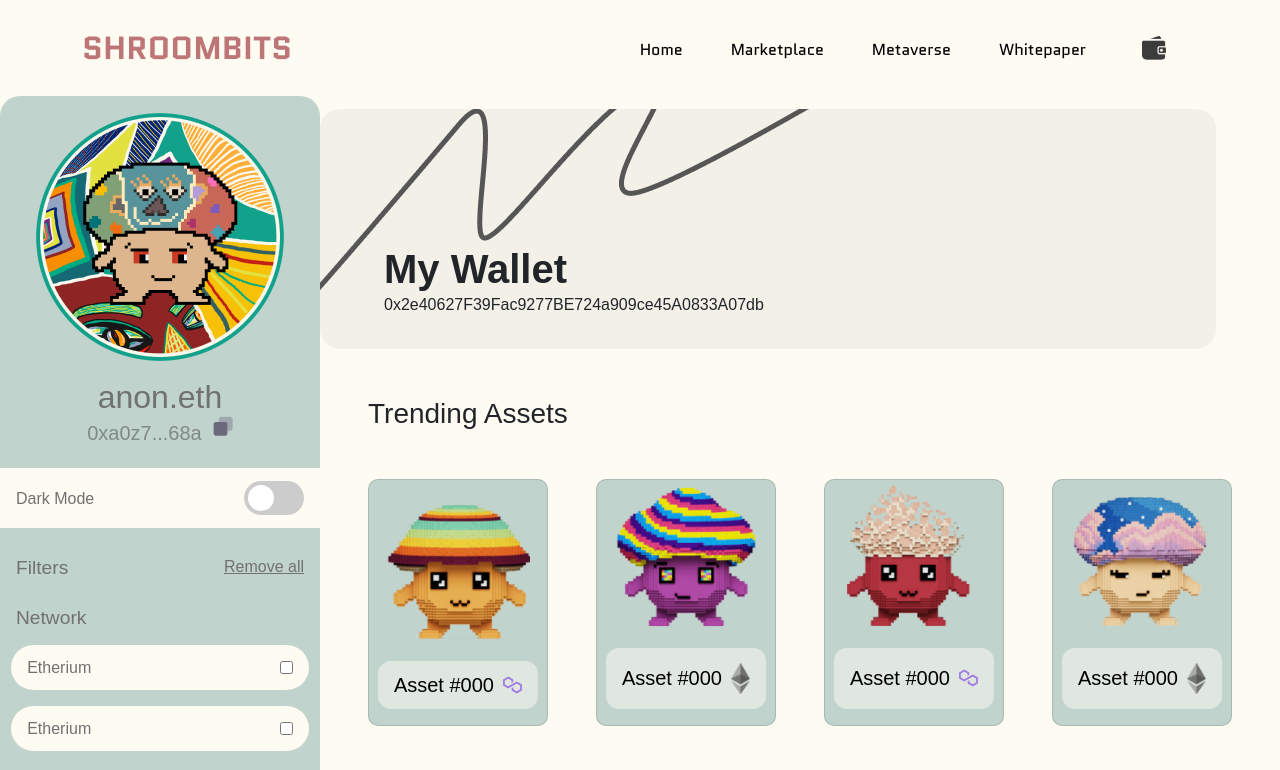
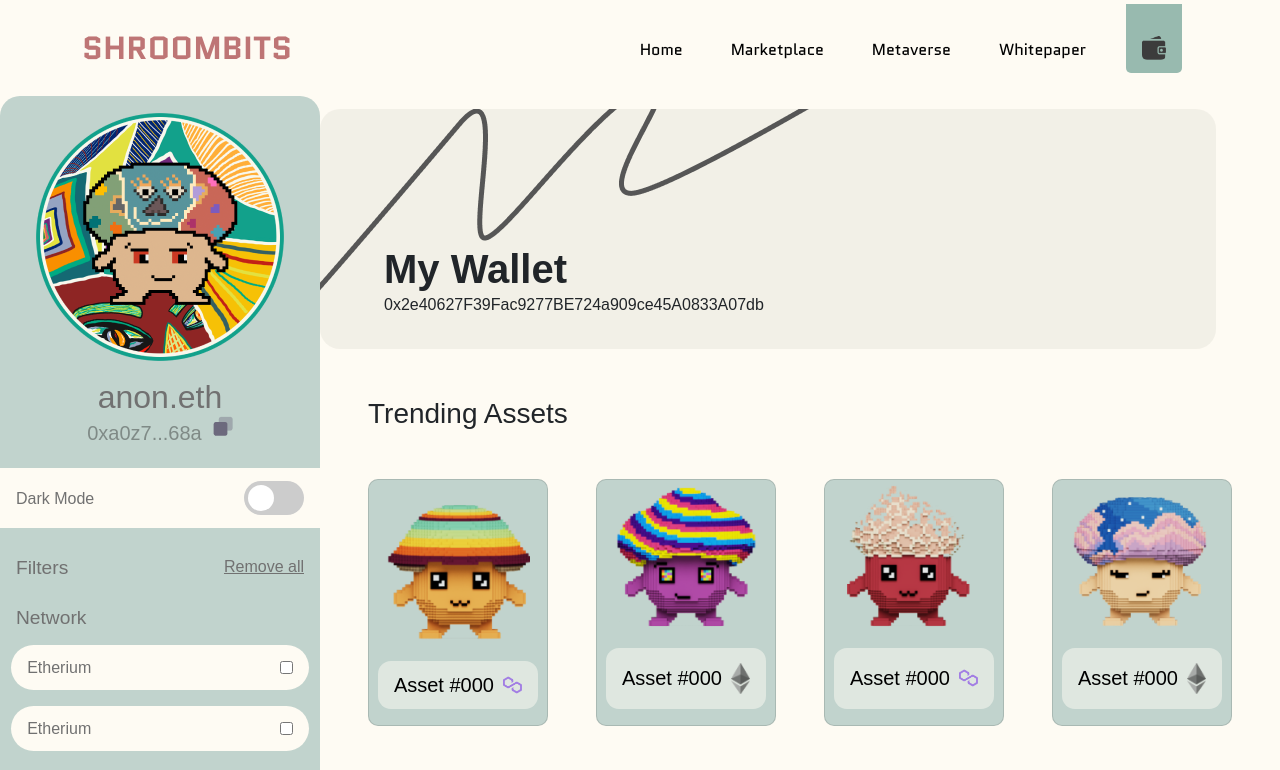
Before and after one commit to AsifAhmedAli/ShroomBits, a React (Create React App) app: page /wallet in a window 1280 px wide. Shown: the top 770 px of the page. Built offline with nearby package versions, Linux system fonts and the light colour scheme; a web font is replaced by a local one.

Commit message:
final changes

```diff
--- a/src/elements/Header/Header.css
+++ b/src/elements/Header/Header.css
@@ -78,6 +78,19 @@
     background-color: var(--bg-light-secondary);
 }
 
+#header .navbar-nav .nav-link.active{
+    background-color: #FEFBF3;
+}
+
+#header .navbar-nav .nav-link:last-of-type.active{
+    background-color: var(--bg-light-secondary);
+}
+
+#header.dark .navbar-nav .nav-link:last-of-type.active{
+    background-color: var(--bg-dark-secondary);
+}
+
+
 #header.dark .navbar-nav .nav-link:hover{
     background-color: #CBD0C6;
     color: black;
--- a/src/elements/Header/Header.js
+++ b/src/elements/Header/Header.js
@@ -1,6 +1,6 @@
 import { useContext } from 'react';
 import { Container, Nav, Navbar } from 'react-bootstrap';
-import { Link } from 'react-router-dom';
+import { Link, NavLink } from 'react-router-dom';
 import wallet_navbar from '../../assets/wallet_navbar.png';
 import { ThemeContext } from '../../ThemeContext';
 import './Header.css';
@@ -17,13 +17,11 @@ export default function Header({ title }) {
                     <Nav className="me-auto">
                     </Nav>
                     <Nav>
-                        <Link className='nav-link' to="/">Home</Link>
+                        <NavLink className='nav-link' to="/" activeClassName="active">Home</NavLink>
                         <Link className='nav-link' to="/">Marketplace</Link>
                         <Link className='nav-link' to="/">Metaverse</Link>
                         <Link className='nav-link' to="/">Whitepaper</Link>
-                        <div className='nav-link'>
-                            <Link to="/wallet"><img src={wallet_navbar} alt="wallet" /></Link>
-                        </div>
+                        <NavLink to="/wallet" className="nav-link" activeClassName="active"><img src={wallet_navbar} alt="wallet" /></NavLink>
                     </Nav>
                 </Navbar.Collapse>
             </Container>
```
